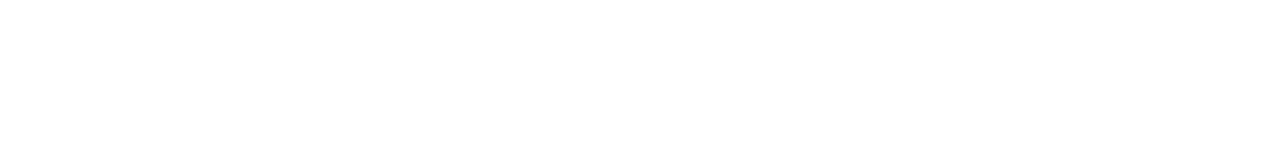
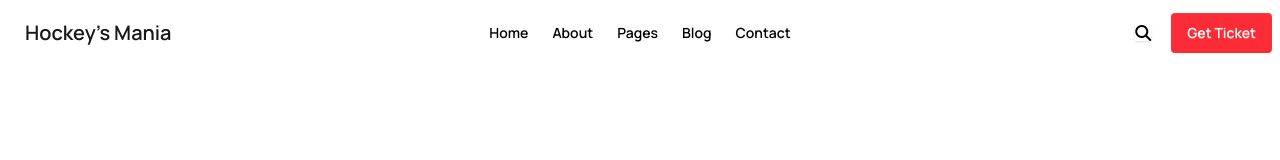
Before and after one commit to mdsarman/assingment-3-Hocky-Mania, a plain HTML site: page index.html in a window 1280 px wide. Drawn offline with nearby package versions, Linux system fonts and the light colour scheme.

Commit message:
navber add

```diff
--- a/index.html
+++ b/index.html
@@ -6,14 +6,67 @@
     <!-- Tailwinf and daisiUi Add -->
     <link href="https://cdn.jsdelivr.net/npm/daisyui@5" rel="stylesheet" type="text/css" />
     <script src="https://cdn.jsdelivr.net/npm/@tailwindcss/browser@4"></script>
+     <!-- google font - Manrope  -->
 
+     <link rel="preconnect" href="https://fonts.googleapis.com">
+     <link rel="preconnect" href="https://fonts.gstatic.com" crossorigin>
+     <link href="https://fonts.googleapis.com/css2?family=Manrope:wght@400;500;600;700;800&display=swap"
+         rel="stylesheet">
+
+     <!-- Font Awesome link  -->
+
+     <script src="https://kit.fontawesome.com/48d86ff5d9.js" crossorigin="anonymous"></script>
+
+     <style>
+         .font-manrope {
+             font-family: 'Manrope', sans-serif;
+         }
+     </style>
     <title>Hocky Mania</title>
 
 </head>
-<body>
-    <header class=>
+<body class="font-manrope bg-white text-black">
+  <header>
+    <!-- navbar section  -->
+    <nav class="container mx-auto">
+        <div class="navbar ">
+            <div class="navbar-start">
+                <div class="dropdown">
+                    <div tabindex="0" role="button" class="btn btn-ghost lg:hidden">
+                        <svg xmlns="http://www.w3.org/2000/svg" class="h-5 w-5" fill="none" viewBox="0 0 24 24"
+                            stroke="currentColor">
+                            <path stroke-linecap="round" stroke-linejoin="round" stroke-width="2"
+                                d="M4 6h16M4 12h8m-8 6h16" />
+                        </svg>
+                    </div>
+                    <ul tabindex="0"
+                        class="menu menu-sm text-black dropdown-content mt-3 z-[1] p-2 shadow bg-slate-100 rounded-box w-52">
+                        <li><a>Home</a></li>
+                        <li><a>About</a></li>
+                        <li><a>Pages</a></li>
+                        <li><a>Blog</a></li>
+                        <li><a>Contact</a></li>
+                    </ul>
+                </div>
+                <a class="btn btn-ghost text-xl">Hockey's Mania</a>
+            </div>
+            <div class="navbar-center text-black hidden lg:flex">
+                <ul class="menu menu-horizontal px-1 font-semibold">
+                    <li class="hover:text-red-500"><a>Home</a></li>
+                    <li class="hover:text-red-500"><a>About</a></li>
+                    <li class="hover:text-red-500"><a>Pages</a></li>
+                    <li class="hover:text-red-500"><a>Blog</a></li>
+                    <li class="hover:text-red-500"><a>Contact</a></li>
+                </ul>
+            </div>
+            <div class="navbar-end">
+                <i class="fa-solid fa-magnifying-glass shadow mr-5 cursor-pointer"></i>
+                <a class="btn bg-red-500 border-none text-white hover:bg-red-600">Get Ticket</a>
+            </div>
+        </div>
+    </nav>
+</header>
 
-    </header>
     <main>
 
     </main>
```
